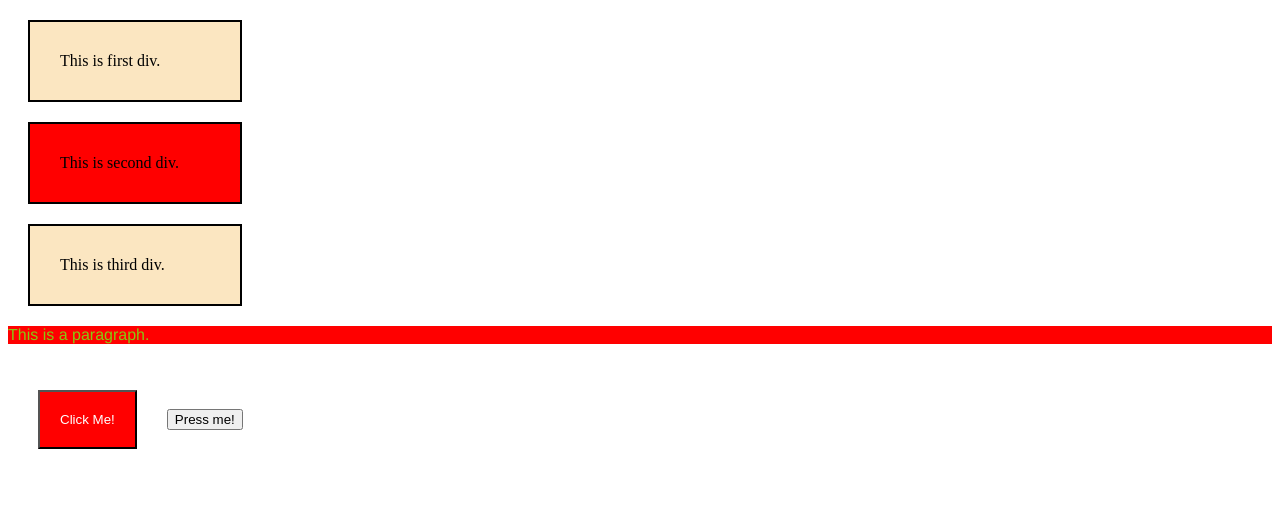
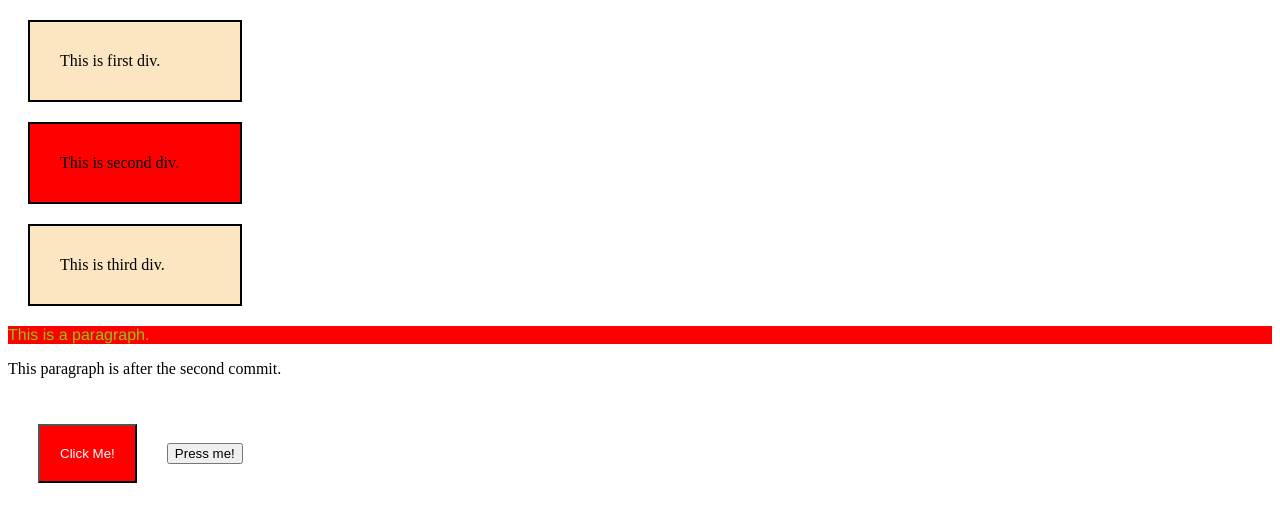
Before and after one commit to shuva98/Dom, a plain HTML site: page index.html in a window 1280 px wide. Drawn offline with Linux system fonts and the light colour scheme.

Commit message:
second commit

```diff
--- a/index.html
+++ b/index.html
@@ -11,6 +11,7 @@
     <div class="box">This is second div.</div>
     <div class="box">This is third div.</div>
     <p class="para">This is a paragraph.</p>
+    <p>This paragraph is after the second commit.</p>
   </body>
   <script src="first.js"></script>
 </html>
```
